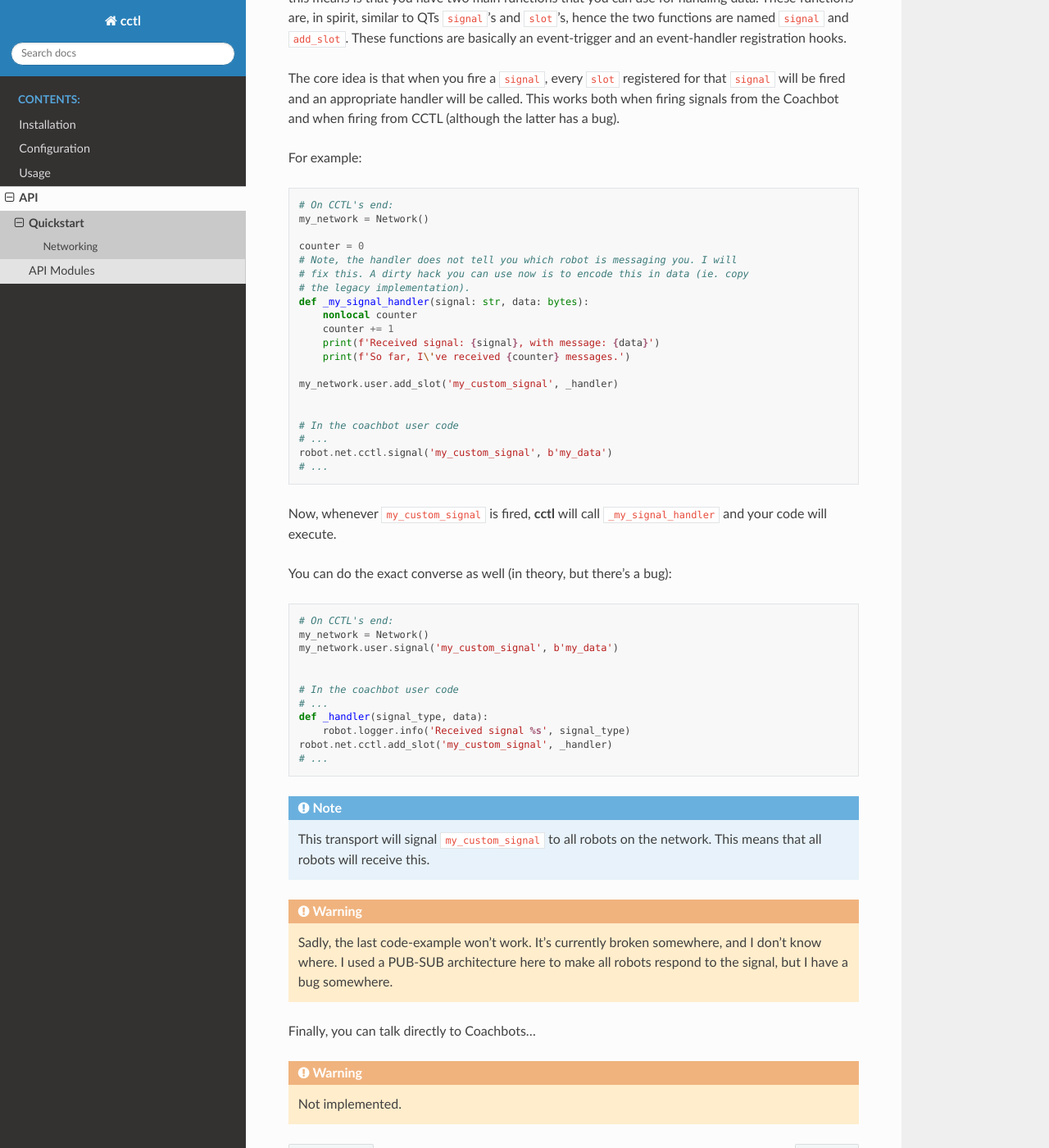
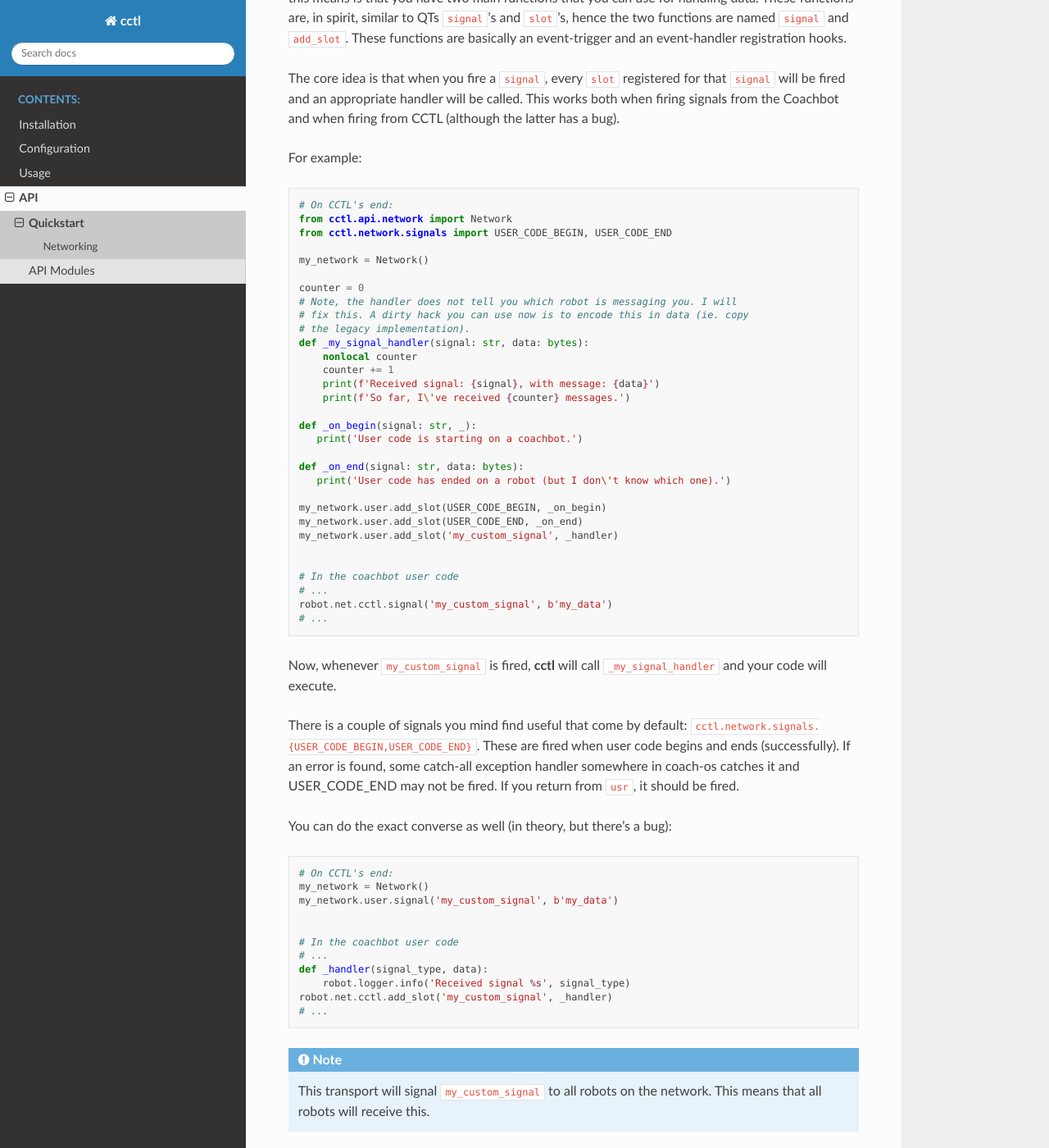
Before and after one commit to coachbots/cctl, a Sphinx documentation site: the page built from docs/source/api_quickstart.rst, in a window 1280 px wide and 1400 px high, scrolled down 1271 px. Shown: the whole window at 82% size. Built offline with Sphinx 7.4.7 and the Read the Docs theme 2.0.0, drawn with Linux system fonts in a browser that asks for light colours.

Commit message:
Extended docs a bit

```diff
--- a/docs/source/api_quickstart.rst
+++ b/docs/source/api_quickstart.rst
@@ -81,6 +81,9 @@ For example:
 .. code-block:: python
 
    # On CCTL's end:
+   from cctl.api.network import Network
+   from cctl.network.signals import USER_CODE_BEGIN, USER_CODE_END
+
    my_network = Network()
 
    counter = 0
@@ -93,6 +96,14 @@ For example:
        print(f'Received signal: {signal}, with message: {data}')
        print(f'So far, I\'ve received {counter} messages.')
 
+   def _on_begin(signal: str, _):
+      print('User code is starting on a coachbot.')
+
+   def _on_end(signal: str, data: bytes):
+      print('User code has ended on a robot (but I don\'t know which one).')
+
+   my_network.user.add_slot(USER_CODE_BEGIN, _on_begin)
+   my_network.user.add_slot(USER_CODE_END, _on_end)
    my_network.user.add_slot('my_custom_signal', _handler)
 
 
@@ -103,6 +114,12 @@ For example:
 
 Now, whenever ``my_custom_signal`` is fired, **cctl** will call
 ``_my_signal_handler`` and your code will execute.
+
+There is a couple of signals you mind find useful that come by default:
+``cctl.network.signals.{USER_CODE_BEGIN,USER_CODE_END}``. These are fired when
+user code begins and ends (successfully). If an error is found, some catch-all
+exception handler somewhere in coach-os catches it and USER_CODE_END may not be
+fired. If you return from ``usr``, it should be fired.
 
 You can do the exact converse as well (in theory, but there's a bug):
 
```
Also changed, not shown: docs/source/cctl.api.rst (added, +53 -0 lines), docs/source/cctl.network.rst (added, +29 -0 lines), docs/source/cctl.rst (added, +46 -0 lines), docs/source/modules.rst (added, +7 -0 lines).
